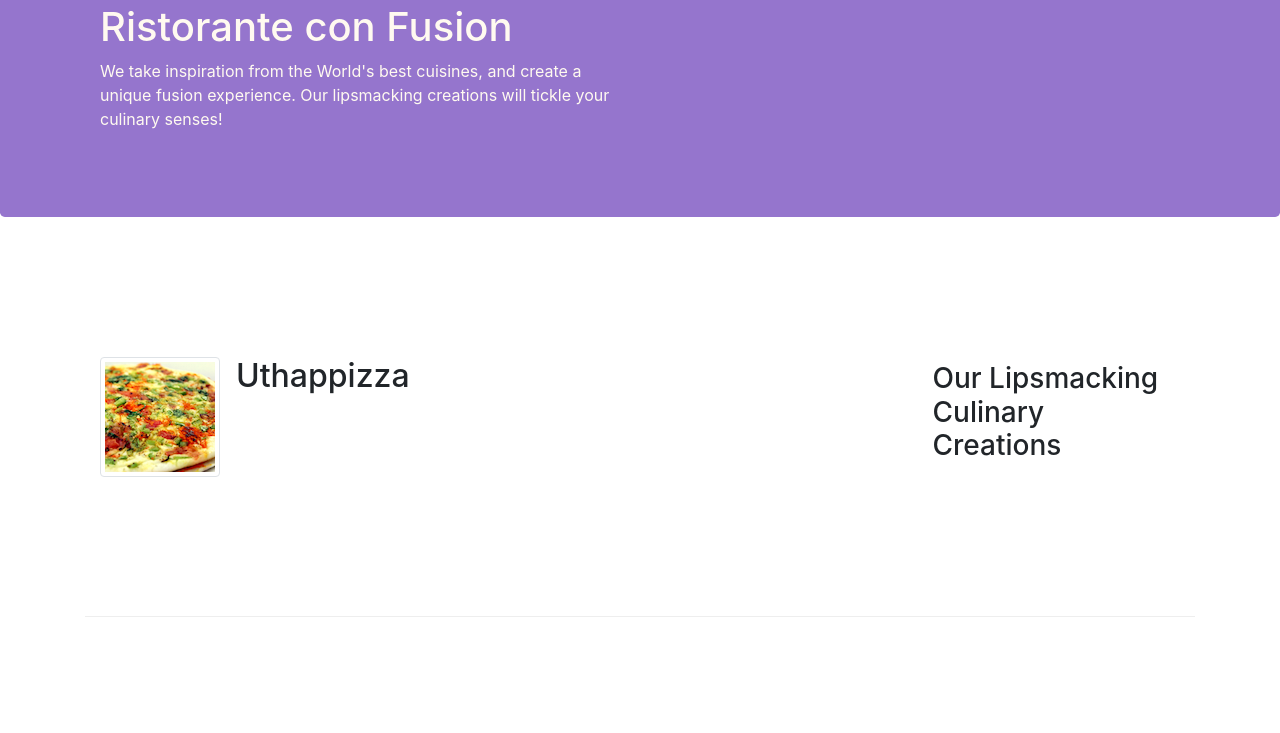
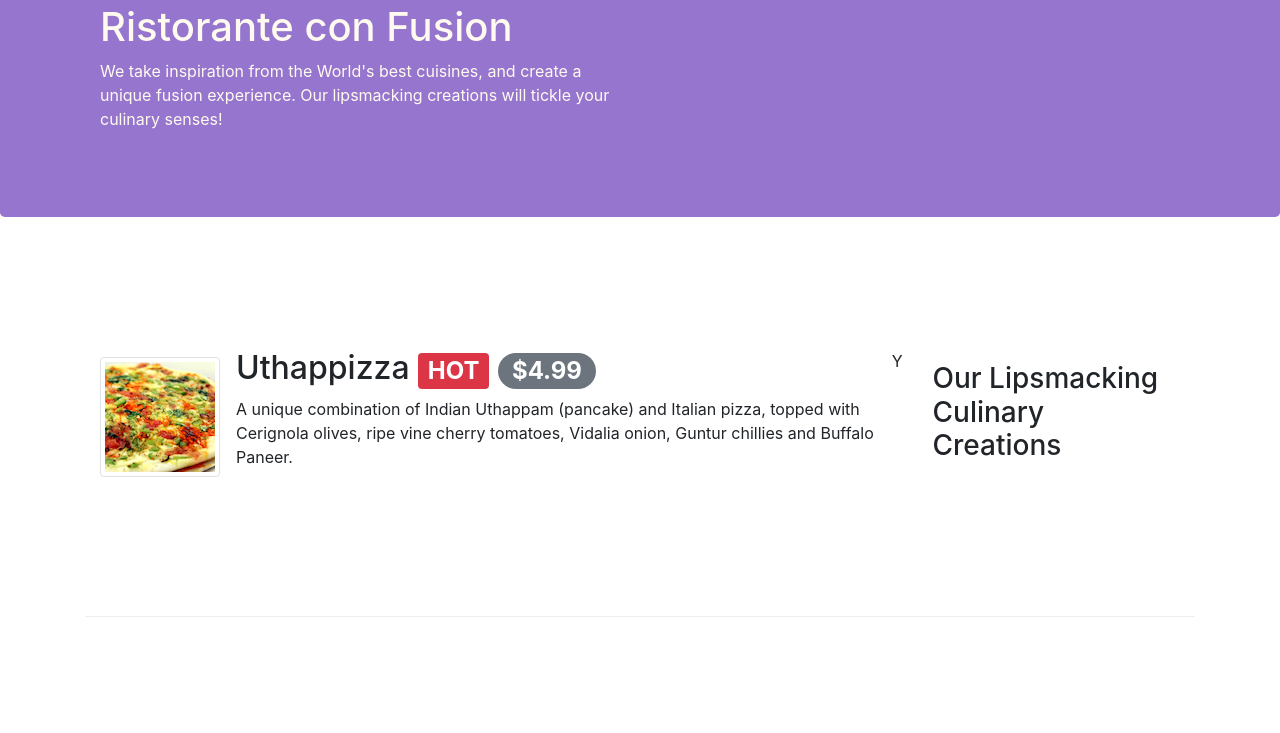
Before and after one commit to murarilaliitg/bootstrap, a website: page index.html in a window 1280 px wide. Shown: the part 67-800 px from the top of the page. Drawn offline with nearby package versions, Linux system fonts and the light colour scheme.

Commit message:
Alerting Users

```diff
--- a/index.html
+++ b/index.html
@@ -61,10 +61,10 @@
                     <img class="d-flex mr-3 img-thumbnail align-self-center"
                          src="img/uthappizza.png" alt="uthappizza">
                     <div class="media-body">
-                        <h2 class="mt-0">Uthappizza</h2>
-                        <p class="d-none s-sm-block">A unique combination of Indian Uthappam (pancake) and Italian pizza, topped with Cerignola olives, ripe vine cherry tomatoes, Vidalia onion, Guntur chillies and Buffalo Paneer.</p>
+                        <h2 class="mt-0">Uthappizza <span class="badge badge-danger">HOT</span> <span class="badge badge-pill badge-secondary">$4.99</span></h2>
+                        <p class="hidden-xs-down">A unique combination of Indian Uthappam (pancake) and Italian pizza, topped with Cerignola olives, ripe vine cherry tomatoes, Vidalia onion, Guntur chillies and Buffalo Paneer.</p>
                     </div>
-
+                    Y
 
                 </div>
             </div>
```
